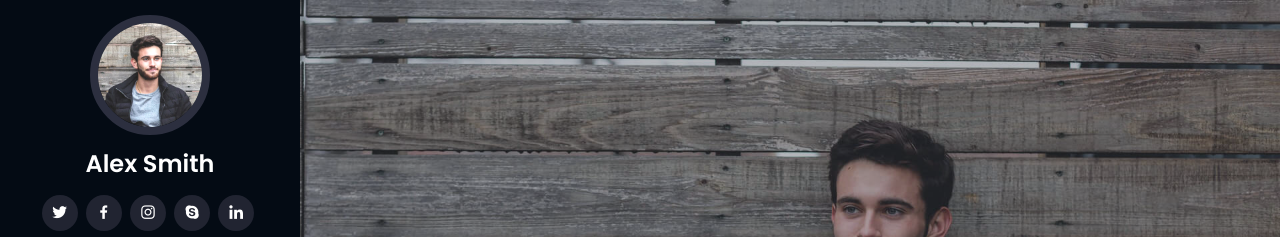
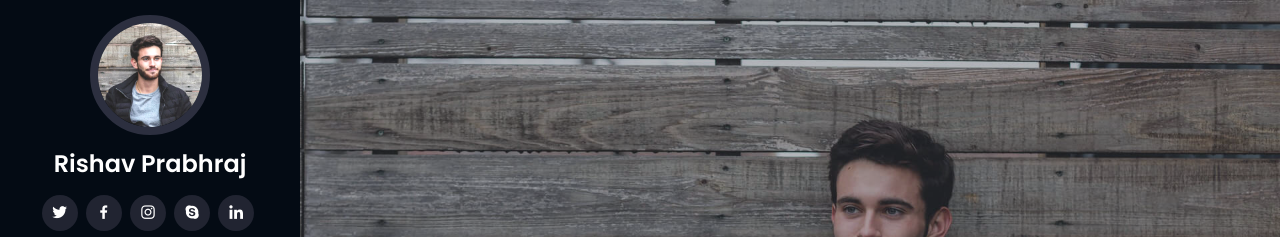
Before and after one commit to rishavratzee/Website, a plain HTML site: page index.html in a window 1280 px wide. Shown: the top 237 px of the page. Drawn offline with nearby package versions, Linux system fonts and the light colour scheme.

Commit message:
just a change to create tagged version of code

```diff
--- a/index.html
+++ b/index.html
@@ -47,7 +47,7 @@
 
       <div class="profile">
         <img src="assets/img/profile-img.jpg" alt="" class="img-fluid rounded-circle">
-        <h1 class="text-light"><a href="index.html">Alex Smith</a></h1>
+        <h1 class="text-light"><a href="index.html">Rishav Prabhraj</a></h1>
         <div class="social-links mt-3 text-center">
           <a href="#" class="twitter"><i class="bx bxl-twitter"></i></a>
           <a href="#" class="facebook"><i class="bx bxl-facebook"></i></a>
```
Also changed, not shown: 1 other file.
